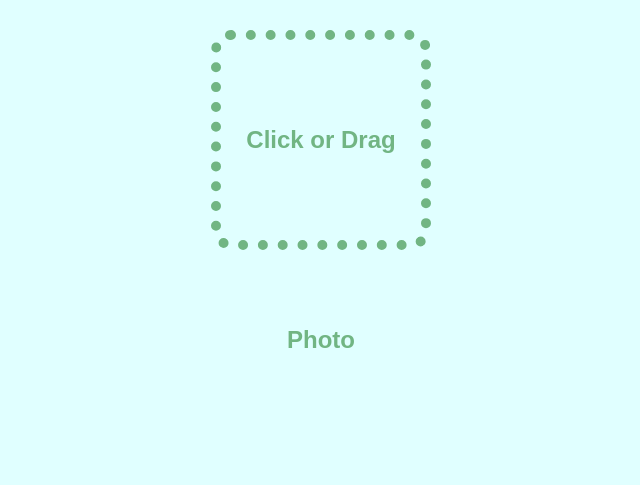
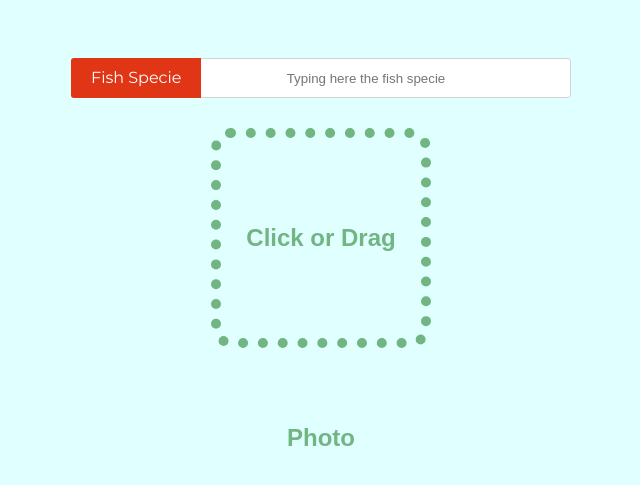
Before and after one commit to nicolalandro/python_lite_heroku_server, a Flask app: page /add_supervisioned_data in a window 1280 px wide. Shown: the top 485 px of the page, without its empty margins (319-959 px from the left). Run offline with Flask 2, Linux system fonts and the light colour scheme.

Commit message:
Mockup specie input

```diff
--- a/static/css/image_load.css
+++ b/static/css/image_load.css
@@ -1,3 +1,22 @@
+@import  url(https://fonts.googleapis.com/css?family=Montserrat);
+
+body {
+  display: -webkit-box;
+  display: -ms-flexbox;
+  display: flex;
+  -webkit-box-orient: vertical;
+  -webkit-box-direction: normal;
+      -ms-flex-direction: column;
+          flex-direction: column;
+  -webkit-box-align: center;
+      -ms-flex-align: center;
+          align-items: center;
+  -webkit-box-pack: center;
+      -ms-flex-pack: center;
+          justify-content: center;
+  font-family: Montserrat;
+}
+
 #dropzone {
   position: relative;
   border: 10px dotted #71b583;
@@ -44,3 +63,73 @@
   bottom: 0;
   left: 0;
 }
+
+.text-input {
+  position: relative;
+  margin-top: 50px;
+}
+
+.text-input input[type="text"] {
+  display: inline-block;
+  width: 500px;
+  height: 40px;
+  -webkit-box-sizing: border-box;
+          box-sizing: border-box;
+  outline: none;
+  border: 1px solid lightgray;
+  border-radius: 3px;
+  padding: 10px 10px 10px 100px;
+  -webkit-transition: all 0.1s ease-out;
+  transition: all 0.1s ease-out;
+}
+
+.text-input input[type="text"] + label {
+  position: absolute;
+  top: 0;
+  left: 0;
+  bottom: 0;
+  height: 40px;
+  line-height: 40px;
+  color: white;
+  border-radius: 3px 0 0 3px;
+  padding: 0 20px;
+  background: #E03616;
+  -webkit-transform: translateZ(0) translateX(0);
+          transform: translateZ(0) translateX(0);
+  -webkit-transition: all 0.3s ease-in;
+  transition: all 0.3s ease-in;
+  -webkit-transition-delay: 0.2s;
+          transition-delay: 0.2s;
+}
+
+.text-input input[type="text"]:focus + label {
+  -webkit-transform: translateY(-120%) translateX(0%);
+          transform: translateY(-120%) translateX(0%);
+  border-radius: 3px;
+  -webkit-transition: all 0.1s ease-out;
+  transition: all 0.1s ease-out;
+}
+
+.text-input input[type="text"]:focus {
+  padding: 10px;
+  -webkit-transition: all 0.3s ease-out;
+  transition: all 0.3s ease-out;
+  -webkit-transition-delay: 0.2s;
+          transition-delay: 0.2s;
+}
+
+::-webkit-input-placeholder {
+   text-align: center;
+}
+
+:-moz-placeholder { /* Firefox 18- */
+   text-align: center;
+}
+
+::-moz-placeholder {  /* Firefox 19+ */
+   text-align: center;
+}
+
+:-ms-input-placeholder {
+   text-align: center;
+}
--- a/templates/load_image.html
+++ b/templates/load_image.html
@@ -1,19 +1,23 @@
 <!DOCTYPE html>
-<html lang="en" >
+<html lang="en">
 <head>
-  <meta charset="UTF-8">
-  <title>HTM5 picture dropzone</title>
-   <link rel="stylesheet" type="text/css" href="{{ url_for('static', filename='css/style.css') }}">
+    <meta charset="UTF-8">
+    <title>HTM5 picture dropzone</title>
+    <link rel="stylesheet" type="text/css" href="{{ url_for('static', filename='css/style.css') }}">
     <link rel="stylesheet" type="text/css" href="{{ url_for('static', filename='css/image_load.css') }}">
 </head>
 
 <body>
+<div class="text-input">
+  <input type="text" id="input1" placeholder="Typing here the fish specie">
+  <label for="input1">Fish Specie</label>
+</div>
+<div id="dropzone">
+    <div>Click or Drag Photo</div>
+    <input type="file" accept="image/png, application/pdf"/>
+</div>
 
-<div id="dropzone">
-  <div>Click or Drag Photo </div>
-  <input type="file" accept="image/png, application/pdf" />
-</div>
-  <script type="text/javascript" src="{{ url_for('static', filename='js/jquery.min.js') }}"></script>
-  <script type="text/javascript" src="{{ url_for('static', filename='js/image_load.js') }}"></script>
+<script type="text/javascript" src="{{ url_for('static', filename='js/jquery.min.js') }}"></script>
+<script type="text/javascript" src="{{ url_for('static', filename='js/image_load.js') }}"></script>
 </body>
 </html>
```
